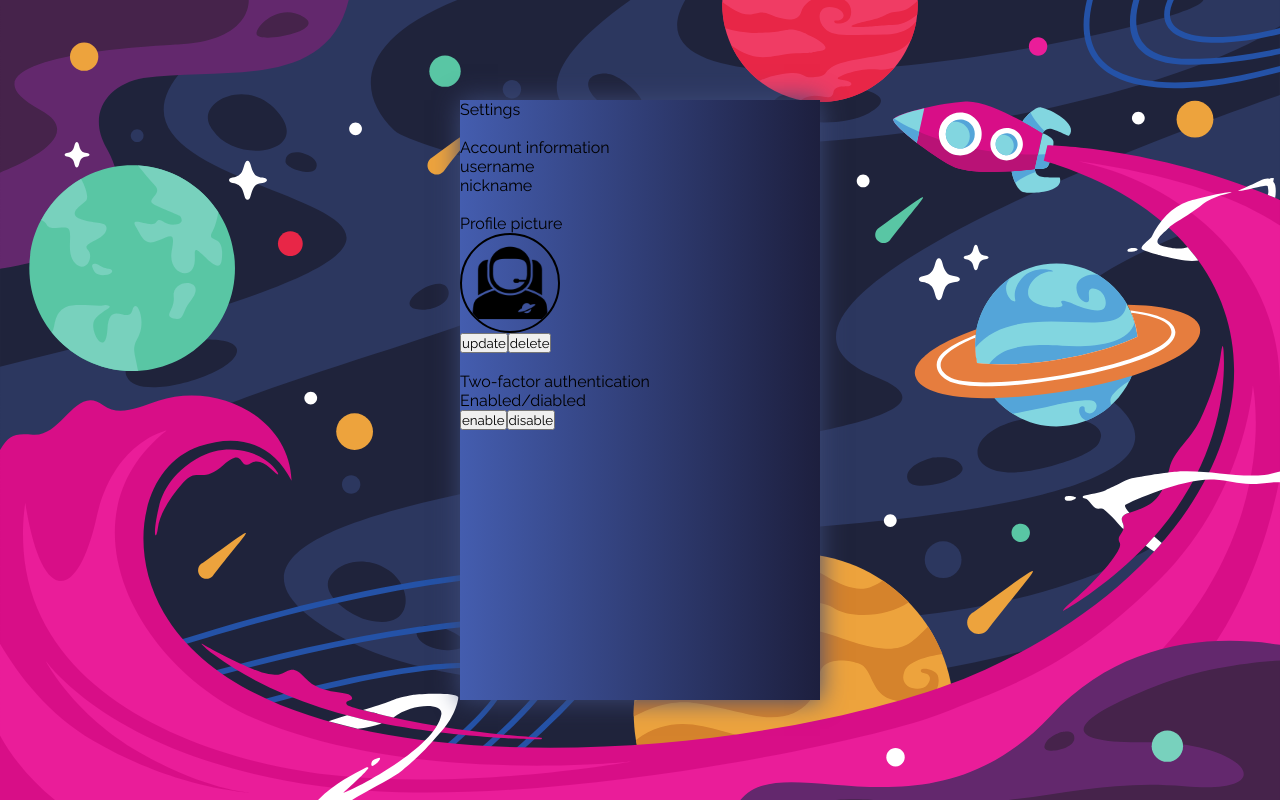
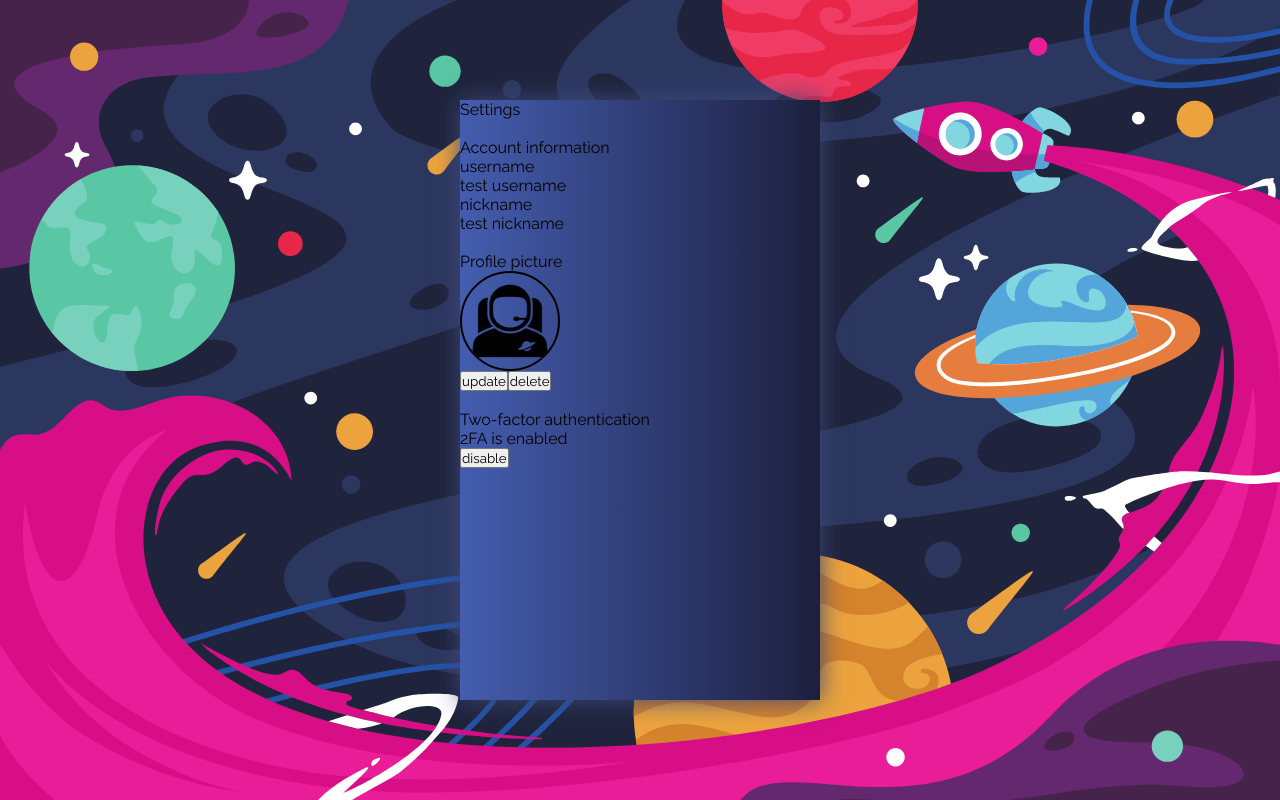
Before and after one commit to acharlas/42-transcendence, a React (Create React App) app in the folder front/react/: page /settings in a window 1280 px wide. Built offline with nearby package versions, Linux system fonts and the light colour scheme.

Commit message:
mock data, a bit of conditional rendering

```diff
--- a/front/react/src/settings/settings_component.tsx
+++ b/front/react/src/settings/settings_component.tsx
@@ -35,6 +35,47 @@ export default function Profile() {
       //TODO
     }
   }
+
+
+  type User = {
+    username: string
+    nickname: string
+    mfaEnabled: boolean
+    mfaPhoneNumber: string | null
+  }
+
+  const userdata: User = {
+    username: "test username",
+    nickname: "test nickname",
+    mfaEnabled: true,
+    mfaPhoneNumber: "+2211223344",
+  }
+
+  function whenMfaEnabled() {
+    return (
+      <div>
+        <div>
+          2FA is enabled
+        </div>
+        <button onClick={disableMfa}>
+          disable
+        </button>
+      </div>
+    );
+  }
+  function whenMfaDisabled() {
+    return (
+      <div>
+        <div>
+          2FA is disabled
+        </div>
+        <button onClick={enableMfa}>
+          enable
+        </button>
+      </div>
+    );
+  }
+
   return (
     <div className="container">
       <div className="screen">
@@ -50,11 +91,23 @@ export default function Profile() {
             <div className="settings__subtitle">
               Account information
             </div>
+
             <div>
-              username
+              <div className="settings__nameleft">
+                username
+              </div>
+              <div className="settings__nameright">
+                {userdata.username}
+              </div>
             </div>
+
             <div>
-              nickname
+              <div className="settings__nameleft">
+                nickname
+              </div>
+              <div className="settings__nameright">
+                {userdata.nickname}
+              </div>
             </div>
           </div>
 
@@ -82,14 +135,8 @@ export default function Profile() {
               Two-factor authentication
             </div>
             <div>
-              Enabled/diabled
+              {(userdata.mfaEnabled && whenMfaEnabled()) || whenMfaDisabled()}
             </div>
-            <button onClick={enableMfa}>
-              enable
-            </button>
-            <button onClick={disableMfa}>
-              disable
-            </button>
           </div>
 
 
@@ -97,6 +144,6 @@ export default function Profile() {
         <div className="screen__background">
         </div>
       </div>
-    </div>
+    </div >
   );
 }
```
